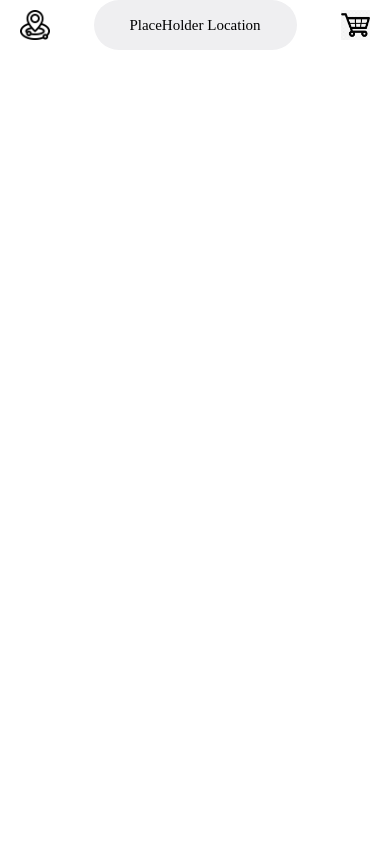
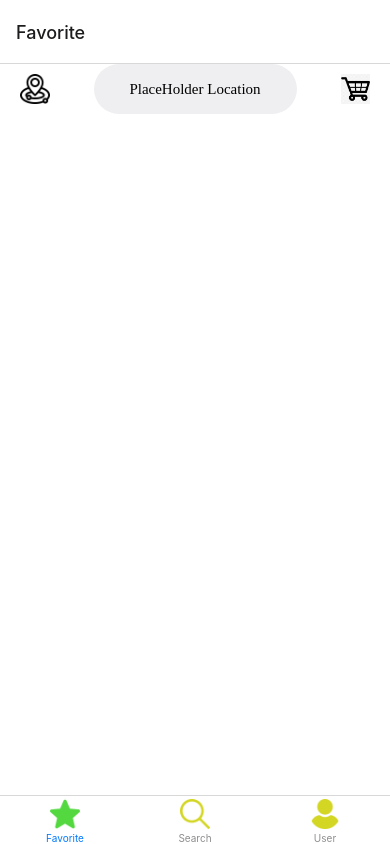
Before and after one commit to ash1497/Task4TuitionApp, a React Native app: screen /Home in a window 390 px wide. Built offline with nearby package versions, Linux system fonts and the light colour scheme.

Commit message:
Created bottom navigation bar with 3 icons so far: fav, search and user

```diff
--- a/App.js
+++ b/App.js
@@ -1,8 +1,10 @@
 import React from 'react';
 import {createStackNavigator} from '@react-navigation/stack';
 import {NavigationContainer} from '@react-navigation/native';
+import Tabs from './navigation/tabs';
+import {Home, StudentInfo, Location} from './displays';
 
-import {Home, StudentInfo, Location} from './displays';
+
 
 const Stack = createStackNavigator();
 const App = () => {
@@ -14,7 +16,7 @@ const App = () => {
             }}
             initialRouteName={"Home"}
             >
-                <Stack.Screen name="Home" component={Home}/>
+                <Stack.Screen name="Home" component={Tabs}/>
                 <Stack.Screen name="StudentInfo" component={StudentInfo}/>
                 <Stack.Screen name="Location" component={Location}/>
             </Stack.Navigator>
--- a/constants/index.js
+++ b/constants/index.js
@@ -2,5 +2,4 @@ import icons from './icons';
 import images from './images';
 import GOOGLE_API_KEY from './maps';
 import {COLORS, SIZES, FONTS} from './theme';
-
 export {icons, images, GOOGLE_API_KEY, COLORS, SIZES, FONTS};
--- /dev/null
+++ b/navigation/tabs.js
@@ -0,0 +1,68 @@
+import React from 'react';
+import {View, Image, TouchableOpacity} from 'react-native';
+
+import {
+  createBottomTabNavigator,
+  BottomTabBar,
+} from '@react-navigation/bottom-tabs';
+import {Home} from '../displays';
+import {COLORS, icons} from '../constants';
+const Tab = createBottomTabNavigator();
+const Tabs = () => {
+  return (
+    <Tab.Navigator>
+      <Tab.Screen
+        name="Favorite"
+        component={Home}
+        options={{
+          tabBarIcon: ({focused}) => (
+            <Image
+              source={icons.star}
+              resizeMode="contain"
+              style={{
+                width: 30,
+                height: 30,
+                tintColor: focused ? COLORS.primary : COLORS.secondary,
+              }}
+            />
+          ),
+        }}
+      />
+      <Tab.Screen
+        name="Search"
+        component={Home}
+        options={{
+          tabBarIcon: ({focused}) => (
+            <Image
+              source={icons.search}
+              resizeMode="contain"
+              style={{
+                width: 30,
+                height: 30,
+                tintColor: focused ? COLORS.primary : COLORS.secondary,
+              }}
+            />
+          ),
+        }}
+      />
+      <Tab.Screen
+        name="User"
+        component={Home}
+        options={{
+          tabBarIcon: ({focused}) => (
+            <Image
+              source={icons.user}
+              resizeMode="contain"
+              style={{
+                width: 30,
+                height: 30,
+                tintColor: focused ? COLORS.primary : COLORS.secondary,
+              }}
+            />
+          ),
+        }}
+      />
+    </Tab.Navigator>
+  );
+};
+export default Tabs;
```
Also changed, not shown: displays/Home.js (+31 -37 lines), assets/icons/home.png (added).
